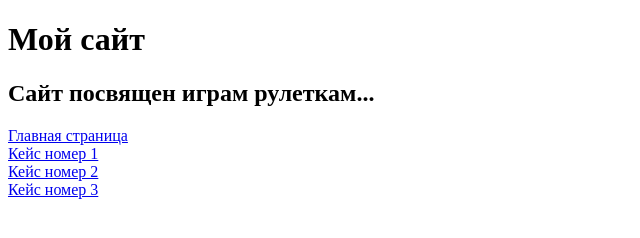
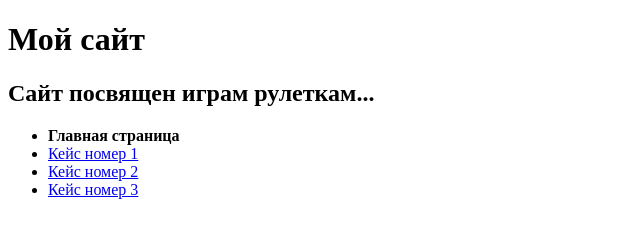
Before and after one commit to legendaOS/CS-Go-Rulette, a plain HTML site: page src/Example/index.html in a window 1280 px wide. Shown: the whole page, without its empty margins (0-640 px from the left). Drawn offline with Linux system fonts and the light colour scheme.

Commit message:
в примере добавлено меню ссылок

```diff
--- a/src/Example/index.html
+++ b/src/Example/index.html
@@ -7,14 +7,29 @@
     <h1>Мой сайт</h1>
     <h2>Сайт посвящен играм рулеткам...</h2>
 
-    <a href="./index.html"> Главная страница </a>
-    <br>
-    <a href="./case.html"> Кейс номер 1 </a>
-    <br>
-    <a href="./case1.html"> Кейс номер 2 </a>
-    <br>
-    <a href="./case2.html"> Кейс номер 3</a>
-    <br>
+    <div>
+
+        <ul>
+
+            <li>
+                <strong> Главная страница </strong>
+            </li>
+
+            <li>
+                <a href="./case.html"> Кейс номер 1 </a>
+            </li>
+
+            <li>
+                <a href="./case1.html"> Кейс номер 2 </a>
+            </li>
+
+            <li>
+                <a href="./case2.html"> Кейс номер 3</a>
+            </li>
+
+        </ul>
+
+    </div>
 
 </body>
 </html>
```
Also changed, not shown: src/Example/case.html (+16 -8 lines), src/Example/case1.html (+16 -8 lines), src/Example/case2.html (+16 -8 lines).
